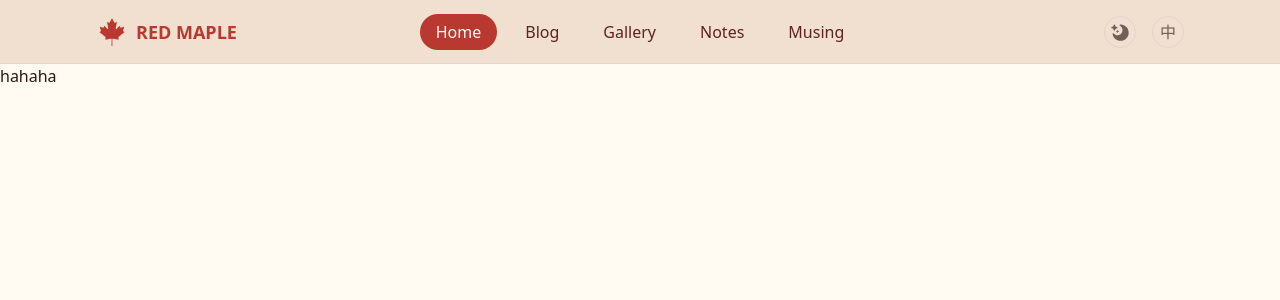
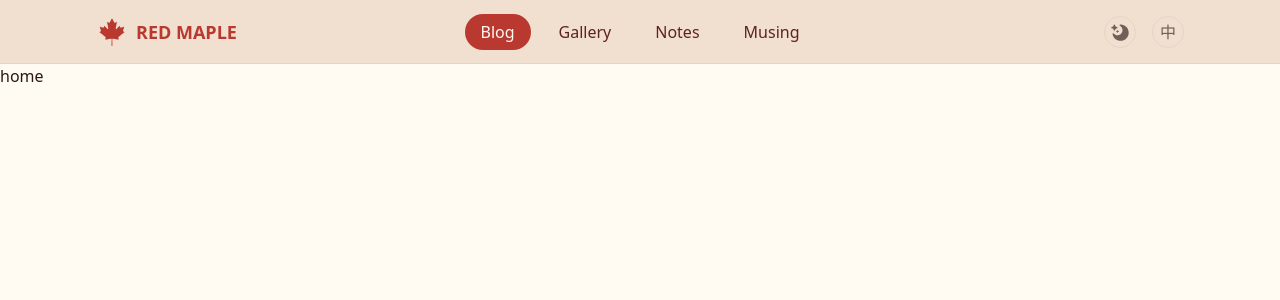
Before and after one commit to wfkbitol/redmaple, a Next.js app: page /en in a window 1280 px wide. Shown: the top 300 px of the page. Built offline with nearby package versions, Linux system fonts and the light colour scheme.

Commit message:
添加子页面路由导航

```diff
--- /dev/null
+++ b/app/[locale]/blog/page.tsx
@@ -0,0 +1,5 @@
+export default ()=>{
+    return (
+        <h1>Blog</h1>
+    )
+}
--- /dev/null
+++ b/app/[locale]/gallery/page.tsx
@@ -0,0 +1,3 @@
+export default ()=>{
+    return <h1>Gallery</h1>
+};
--- a/app/[locale]/layout.tsx
+++ b/app/[locale]/layout.tsx
@@ -17,7 +17,7 @@ export function generateStaticParams() {
   return routing.locales.map((locale) => ({ locale }));
 }
 
-export default async function RootLayout({ children }: LayoutProps<"/[locale]">) {
+export default ({ children }: LayoutProps<"/[locale]">) => {
   return (
     <NextIntlClientProvider>
       <Header />
--- /dev/null
+++ b/app/[locale]/musing/page.tsx
@@ -0,0 +1,3 @@
+export default ()=>{
+    return <h1>Musing</h1>
+};
--- /dev/null
+++ b/app/[locale]/note/page.tsx
@@ -0,0 +1,3 @@
+export default ()=>{
+    return <h1>Note</h1>
+}
--- a/app/[locale]/page.tsx
+++ b/app/[locale]/page.tsx
@@ -1,9 +1,6 @@
-import { useTranslations } from "next-intl";
-import Image from "next/image";
-
-export default function Home() {
+export default ()=>{
 
   return (
-    <h1 className="">hahaha</h1>
-  );
-}
+    <h1>home</h1>
+  )
+};
--- a/app/components/Header/Header.tsx
+++ b/app/components/Header/Header.tsx
@@ -3,8 +3,7 @@ import { useReducer } from "react";
 import { init, reducer } from "./Header.reducer";
 import { useDismiss, useFloating, useInteractions } from "@floating-ui/react";
 import { useLocale, useTranslations } from "next-intl";
-import { usePathname, useRouter } from "../../../i18n/navigation";
-import Link from "next/link";
+import { Link, usePathname, useRouter } from "../../../i18n/navigation";
 import { useTheme } from "next-themes";
 
 function Header() {
@@ -37,13 +36,19 @@ function Header() {
     }
 
     function handleChangeThemeClick() {
-        if(theme === resolvedTheme){
+        if (theme === resolvedTheme) {
             setTheme("system");
-        }else if(resolvedTheme === "light"){
+        } else if (resolvedTheme === "light") {
             setTheme("dark");
-        }else if(resolvedTheme === "dark"){
+        } else if (resolvedTheme === "dark") {
             setTheme("light");
         }
+    }
+
+    function menuClass(href: string) {
+        const isActive = href === "/" ? pathname === "/" : pathname.startsWith(href);
+        const result = isActive ? "px-4 py-1.5 rounded-full bg-primary text-primary-foreground" : "px-4 py-1.5 rounded-full text-secondary-foreground transition-colors hover:bg-muted hover:text-foreground";
+        return result;
     }
 
     return (
@@ -57,11 +62,10 @@ function Header() {
                         <h1 className="text-lg font-bold text-primary">{t("title")}</h1>
                     </div>
                     <div className="col-start-1 col-span-3 row-start-1 flex flex-row items-center justify-center gap-3 max-[800px]:hidden">
-                        <Link href="/" className="px-4 py-1.5 rounded-full bg-primary text-primary-foreground">{t("home")}</Link>
-                        <Link href="/" className="px-4 py-1.5 rounded-full text-secondary-foreground transition-colors hover:bg-muted hover:text-foreground">{t("blog")}</Link>
-                        <Link href="/" className="px-4 py-1.5 rounded-full text-secondary-foreground transition-colors hover:bg-muted hover:text-foreground">{t("gallery")}</Link>
-                        <Link href="/" className="px-4 py-1.5 rounded-full text-secondary-foreground transition-colors hover:bg-muted hover:text-foreground">{t("notes")}</Link>
-                        <Link href="/" className="px-4 py-1.5 rounded-full text-secondary-foreground transition-colors hover:bg-muted hover:text-foreground">{t("musing")}</Link>
+                        <Link href="/" className={menuClass("/")}>{t("blog")}</Link>
+                        <Link href="/gallery" className={menuClass("/gallery")}>{t("gallery")}</Link>
+                        <Link href="/note" className={menuClass("/note")}>{t("notes")}</Link>
+                        <Link href="/musing" className={menuClass("/musing")}>{t("musing")}</Link>
                     </div>
                     <div className="col-start-3 row-start-1 flex flex-row items-center justify-end gap-4 pr-8">
                         <button className="h-8 w-8 border border-border rounded-full text-muted-foreground flex flex-row justify-center items-center cursor-pointer hover:bg-background hover:text-foreground transition-colors" onClick={handleChangeThemeClick}>
@@ -77,7 +81,7 @@ function Header() {
                         </button>
                         <button onClick={handleMenuToggleClick} className="h-8 w-8 border border-border rounded-full text-muted-foreground flex flex-row justify-center items-center cursor-pointer hover:bg-background hover:text-foreground transition-colors min-[800px]:hidden">
                             <svg viewBox="0 0 32 32" className="w-5 h-5">
-                                { }
+                                <use href="/icons.svg#menu" fill="currentColor" />
                             </svg>
                         </button>
                     </div>
@@ -86,11 +90,11 @@ function Header() {
             {
                 state.isMenuOpen &&
                 <div ref={menuFloating.refs.setFloating} style={menuFloating.floatingStyles} {...menuInteraction.getFloatingProps()} className="w-full bg-secondary flex flex-col justify-start items-stretch gap-1 py-4 px-8 min-[800px]:hidden">
-                    <Link href="/" className="px-4 py-1.5 rounded-full bg-primary text-primary-foreground">{t("home")}</Link>
-                    <Link href="/" className="px-4 py-1.5 rounded-full text-secondary-foreground transition-colors hover:text-foreground">{t("blog")}</Link>
-                    <Link href="/" className="px-4 py-1.5 rounded-full text-secondary-foreground transition-colors hover:text-foreground">{t("gallery")}</Link>
-                    <Link href="/" className="px-4 py-1.5 rounded-full text-secondary-foreground transition-colors hover:text-foreground">{t("notes")}</Link>
-                    <Link href="/" className="px-4 py-1.5 rounded-full text-secondary-foreground transition-colors hover:text-foreground">{t("musing")}</Link>
+                    <Link href="/" onClick={() => handleIsMenuOpenChange(false)} className={menuClass("/")}>{t("home")}</Link>
+                    <Link href="/blog" onClick={() => handleIsMenuOpenChange(false)} className={menuClass("/blog")}>{t("blog")}</Link>
+                    <Link href="/gallery" onClick={() => handleIsMenuOpenChange(false)} className={menuClass("/gallery")}>{t("gallery")}</Link>
+                    <Link href="/note" onClick={() => handleIsMenuOpenChange(false)} className={menuClass("/note")}>{t("notes")}</Link>
+                    <Link href="/musing" onClick={() => handleIsMenuOpenChange(false)} className={menuClass("/musing")}>{t("musing")}</Link>
                 </div>
             }
         </>
--- a/app/layout.tsx
+++ b/app/layout.tsx
@@ -1,9 +1,7 @@
 import { ThemeProvider } from "next-themes";
 import "./globals.css";
 
-export default function RootLayout({
-  children,
-}: Readonly<{ children: React.ReactNode }>) {
+export default ({ children }: Readonly<{ children: React.ReactNode }>) => {
   return (
     <html suppressHydrationWarning>
       <body className="bg-background text-foreground">
```
